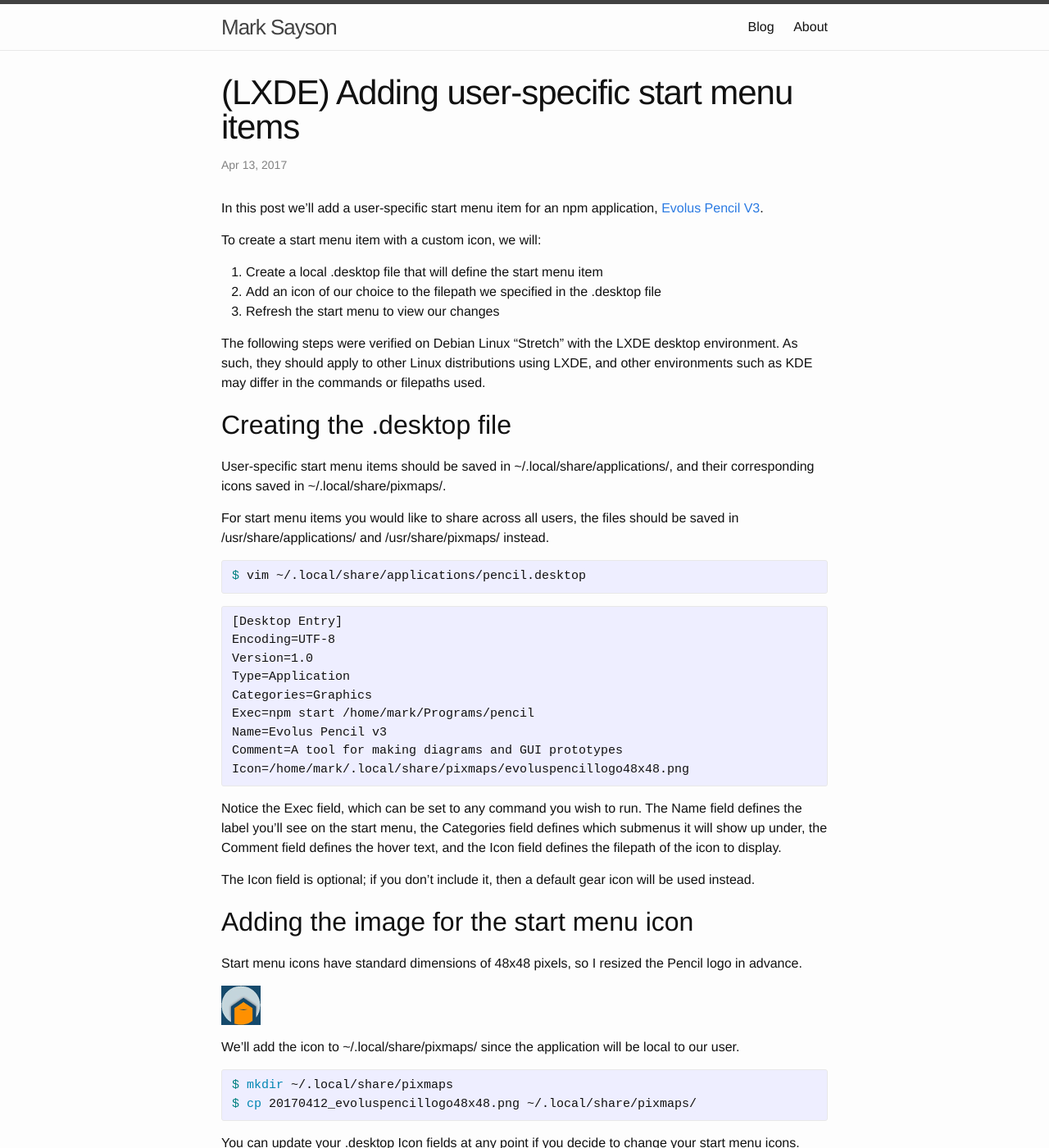
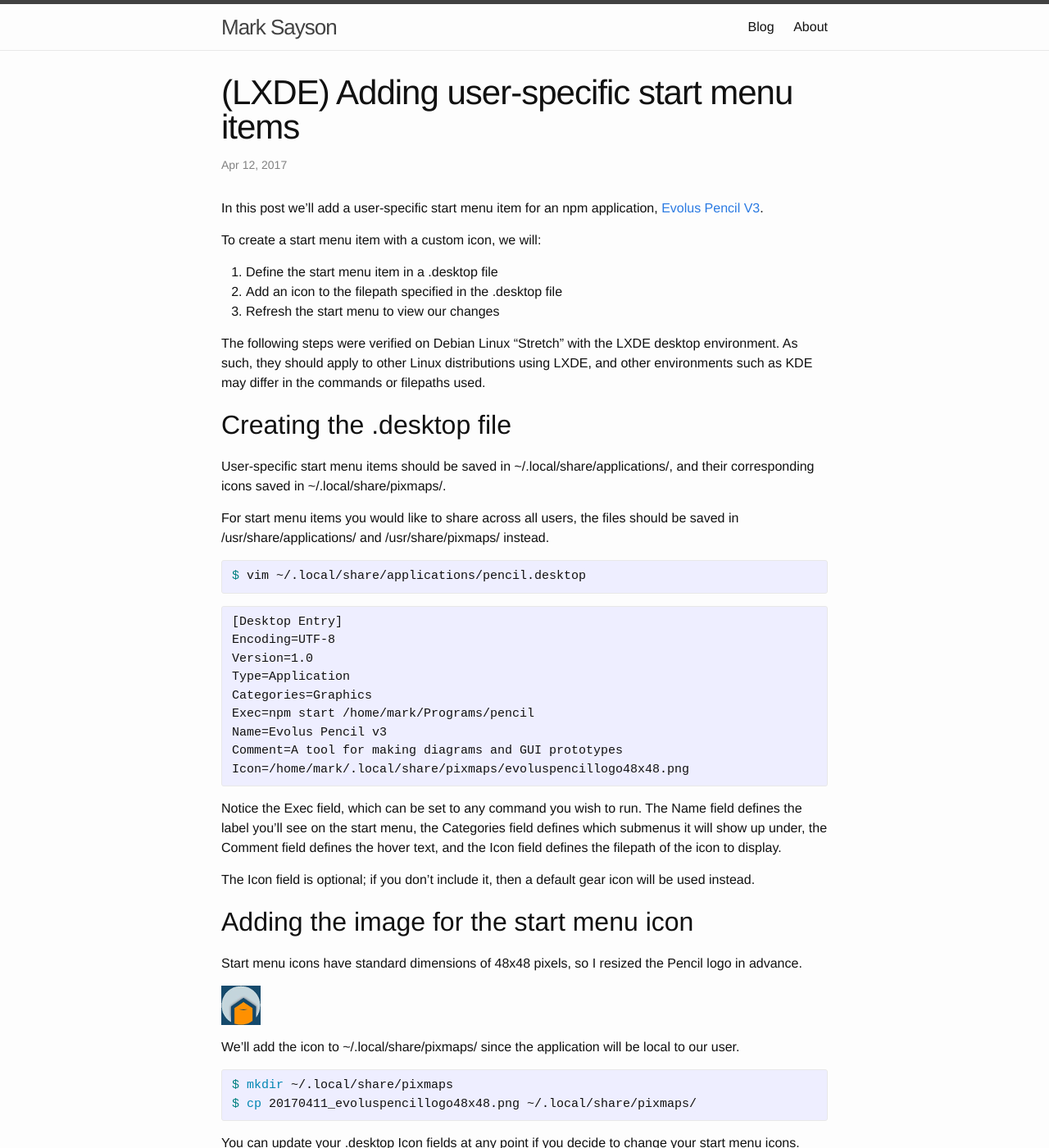
Before and after one commit to msayson/msayson.github.io, a Jekyll site: the page built from _posts/2017-04-11-adding-user-specific-start-menu-items.markdown, in a window 1280 px wide and 1400 px high. Shown: the whole window at 82% size. Built offline with Jekyll 4.4.1, drawn with Linux system fonts in a browser that asks for light colours.

Commit message:
Updated user-specific start menu items post

```diff
--- a/_posts/2017-04-12-adding-user-specific-start-menu-items.markdown
+++ b/_posts/2017-04-11-adding-user-specific-start-menu-items.markdown
@@ -9,8 +9,8 @@
 
 To create a start menu item with a custom icon, we will:
 
-1. Create a local .desktop file that will define the start menu item
-2. Add an icon of our choice to the filepath we specified in the .desktop file
+1. Define the start menu item in a .desktop file
+2. Add an icon to the filepath specified in the .desktop file
 3. Refresh the start menu to view our changes
 
 The following steps were verified on Debian Linux "Stretch" with the LXDE desktop environment.  As such, they should apply to other Linux distributions using LXDE, and other environments such as KDE may differ in the commands or filepaths used.
@@ -45,13 +45,13 @@
 
 Start menu icons have standard dimensions of 48x48 pixels, so I resized the Pencil logo in advance.
 
-![alt text](/images/20170412_evoluspencillogo48x48.png "The image we'll use for the Evolus Pencil 3 start menu icon")
+![alt text](/images/20170411_evoluspencillogo48x48.png "The image we'll use for the Evolus Pencil 3 start menu icon")
 
 We'll add the icon to ~/.local/share/pixmaps/ since the application will be local to our user.
 
 {% highlight bash %}
 $ mkdir ~/.local/share/pixmaps
-$ cp 20170412_evoluspencillogo48x48.png ~/.local/share/pixmaps/
+$ cp 20170411_evoluspencillogo48x48.png ~/.local/share/pixmaps/
 {% endhighlight %}
 
 You can update your .desktop Icon fields at any point if you decide to change your start menu icons.
@@ -66,11 +66,11 @@
 
 Under the start menu, Graphics, we now have a menu item for "Evolus Pencil v3".
 
-![alt text](/images/20170412_evoluspencil3startmenuitem.jpg "The Evolus Pencil 3 start menu icon and hover text")
+![alt text](/images/20170411_evoluspencil3startmenuitem.jpg "The Evolus Pencil 3 start menu icon and hover text")
 
 We can now start Evolus Pencil 3 from the start menu as well as from terminal.
 
-![alt text](/images/20170412_evolusPencil3.png "Running Evolus Pencil 3")
+![alt text](/images/20170411_evolusPencil3.png "Running Evolus Pencil 3")
 
 Resources:
 
```
Also changed, not shown: other parts of _posts/2017-04-11-adding-user-specific-start-menu-items.markdown (+1 -1 lines), images/20170411_evolusPencil3.png (renamed from images/20170412_evolusPencil3.png), images/20170411_evoluspencil3startmenuitem.jpg (renamed from images/20170412_evoluspencil3startmenuitem.jpg), images/20170411_evoluspencillogo48x48.png (renamed from images/20170412_evoluspencillogo48x48.png).
